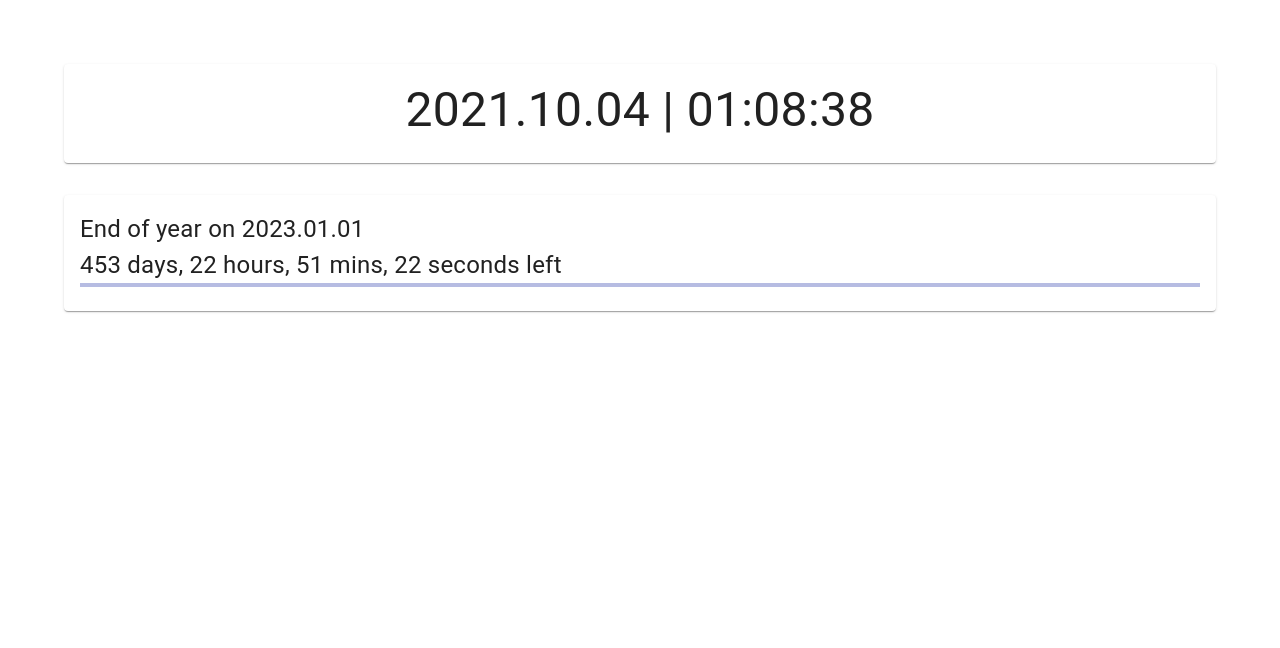
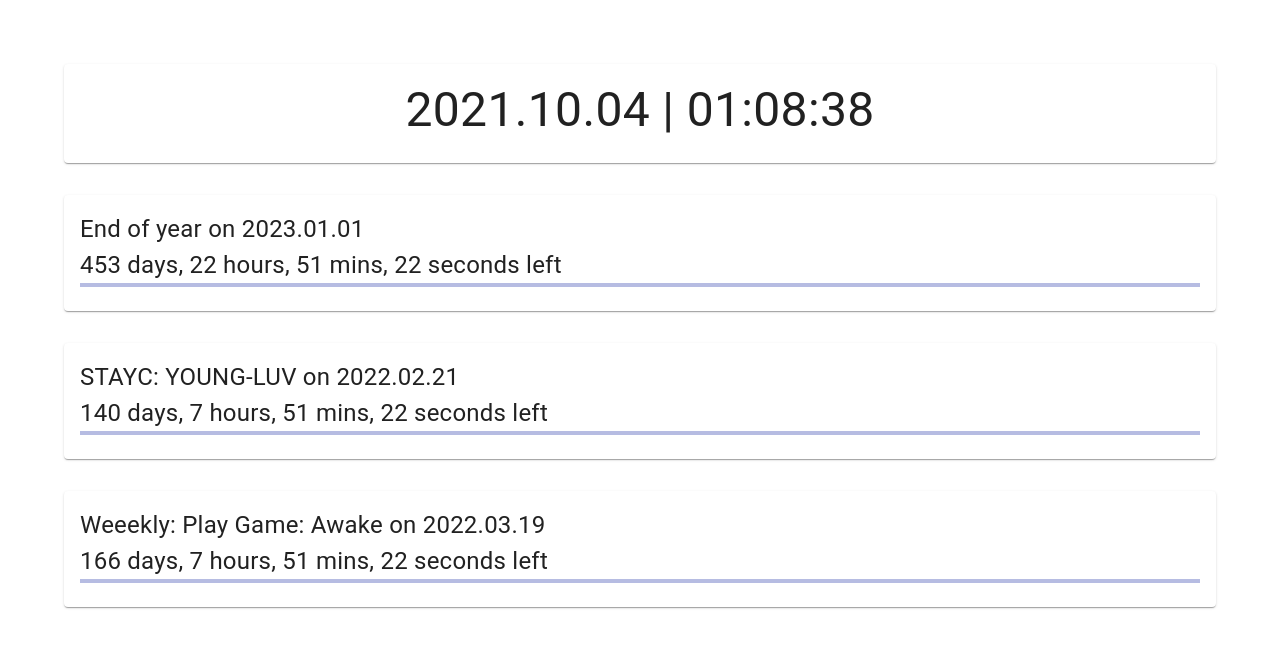
Before and after one commit to adcbotwastaken/countdown, a React (Create React App) app: page / in a window 1280 px wide. Shown: the top 648 px of the page. Built offline with nearby package versions, Linux system fonts and the light colour scheme.

Commit message:
updated dates

```diff
--- a/src/data/countdownDates.js
+++ b/src/data/countdownDates.js
@@ -66,7 +66,22 @@
         "name": "End of year",
         "startDate": "2022-01-01T00:00:00",
         "endDate": "2023-01-01T00:00:00",
+    },
+
+    {
+        "name": "STAYC: YOUNG-LUV",
+        "startDate": "2022-02-06T15:00:04.000Z",
+        "endDate": "2022-02-21T18:00:00.000+09:00",
+    },
+
+    {
+        "name": "Weeekly: Play Game: Awake",
+        "startDate": "2022-02-14T15:00:10.000Z",
+        "endDate": "2022-03-19T18:00:00.000+09:00",
     }
+
+
+
 
 
 
```
